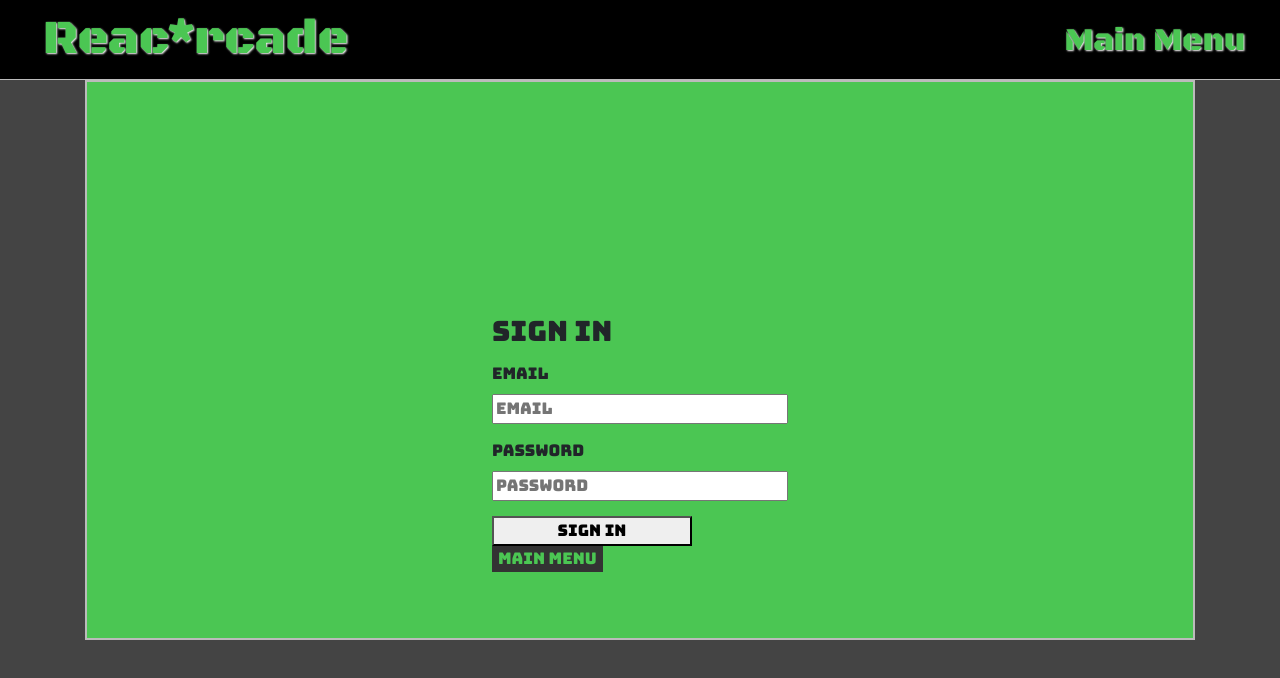
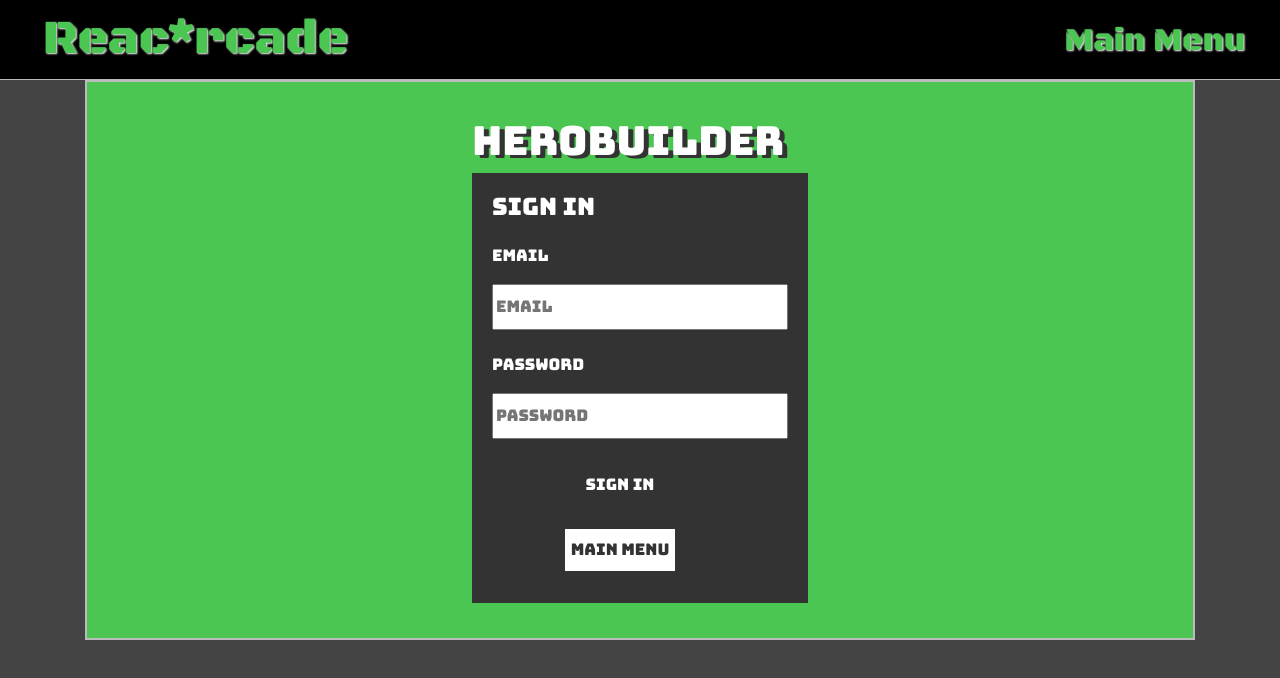
Before and after one commit to smd9788/battlegame-client, a React app: page /#/sign-in in a window 1280 px wide. Shown: the top 678 px of the page. Built offline with nearby package versions, Linux system fonts and the light colour scheme.

Commit message:
added style to auth pages for consistency

```diff
--- a/src/App.scss
+++ b/src/App.scss
@@ -63,30 +63,32 @@ body {
 .ui-button {
   background-color: $secondary-color;
   border: 0;
-  color: white;
+  color: #fff;
   margin: 10px;
 }
 
 .mainmenu-ui-button {
-  background-color: $secondary-color;
+  background-color: #fff;
   border: 0;
-  color: $primary-color;
+  color: $secondary-color;
+  margin: 5% 0;
 }
 
 .auth-form {
+  background-color: $secondary-color;
+  color: #fff;
   display: flex;
   flex-direction: column;
   justify-content: center;
-  margin: 15% auto 0;
+  line-height: 2.5;
   max-width: 600px;
+  padding: 20px;
 
-  h3,
+  h4,
   input {
     margin-bottom: 5%;
   }
-
-  button {
-    align-self: stretch;
-    max-width: 200px;
+  a {
+    text-align: center;
   }
 }
--- a/src/auth/components/ChangePassword.js
+++ b/src/auth/components/ChangePassword.js
@@ -37,9 +37,10 @@ class ChangePassword extends Component {
     const { oldPassword, newPassword } = this.state
 
     return (
+      <div>
+        <h1 className="otherscreen-title">HeroBuilder</h1>
         <form className='auth-form' onSubmit={this.onChangePassword}>
           <h3>Change Password</h3>
-
           <label htmlFor="oldpw">Old Password</label>
           <input
             required
@@ -63,6 +64,7 @@ class ChangePassword extends Component {
             <button className='mainmenu-ui-button'>Main Menu</button>
           </Link>
         </form>
+      </div>
     )
   }
 }
--- a/src/auth/components/SignIn.js
+++ b/src/auth/components/SignIn.js
@@ -38,8 +38,10 @@ class SignIn extends Component {
     const { email, password } = this.state
 
     return (
+      <div>
+        <h1 className="otherscreen-title">HeroBuilder</h1>
         <form className='auth-form' onSubmit={this.onSignIn}>
-        <h3>Sign In</h3>
+          <h4>Sign In</h4>
           <label htmlFor="email">Email</label>
           <input
             required
@@ -58,11 +60,14 @@ class SignIn extends Component {
             placeholder="Password"
             onChange={this.handleChange}
           />
-        <button type="submit">Sign In</button>
+          <div className="button-container">
+            <button className="ui-button" type="submit">Sign In</button>
             <Link to="/">
               <button className='mainmenu-ui-button'>Main Menu</button>
             </Link>
+          </div>
         </form>
+      </div>
     )
   }
 }
--- a/src/auth/components/SignUp.js
+++ b/src/auth/components/SignUp.js
@@ -40,9 +40,10 @@ class SignUp extends Component {
     const { email, password, passwordConfirmation } = this.state
 
     return (
+      <div>
+        <h1 className="otherscreen-title">HeroBuilder</h1>
         <form className='auth-form' onSubmit={this.onSignUp}>
-        <h3>Sign Up</h3>
-
+          <h4>Sign Up</h4>
           <label htmlFor="email">Email</label>
           <input
             required
@@ -70,11 +71,14 @@ class SignUp extends Component {
             placeholder="Confirm Password"
             onChange={this.handleChange}
           />
+          <div className="button-container">
             <button type="submit">Sign Up</button>
             <Link to="/">
               <button className='mainmenu-ui-button'>Main Menu</button>
             </Link>
+          </div>
         </form>
+      </div>
     )
   }
 }
--- a/src/herobuilder/scene/components/Home.js
+++ b/src/herobuilder/scene/components/Home.js
@@ -7,17 +7,17 @@ import '../styles/Home.scss'
 
 const authenticatedOptions = (
   <Fragment>
+    <Link to="/create-character">
+      <button className="ui-button" type="submit">New Character</button>
+    </Link>
+    <Link to="/characters">
+      <button className="ui-button" type="submit">Your Characters</button>
+    </Link>
     <Link to="/change-password">
       <button className="ui-button" type="submit">Change Password</button>
     </Link>
     <Link to="/sign-out">
       <button className="ui-button" type="submit">Sign Out</button>
-    </Link>
-    <Link to="/characters">
-      <button className="ui-button" type="submit">Your Characters</button>
-    </Link>
-    <Link to="/create-character">
-      <button className="ui-button" type="submit">New Character</button>
     </Link>
   </Fragment>
 )
--- a/src/herobuilder/scene/styles/Home.scss
+++ b/src/herobuilder/scene/styles/Home.scss
@@ -17,6 +17,11 @@ $secondary-color: #333333;
   text-shadow: 5px 3px $secondary-color;
 }
 
+.otherscreen-title {
+  color: #fff;
+  text-shadow: 5px 3px $secondary-color;
+}
+
 .welcome-message {
   color: $secondary-color;
   margin: 15px;
```
Lines whose indentation alone changed are shown as unchanged.
